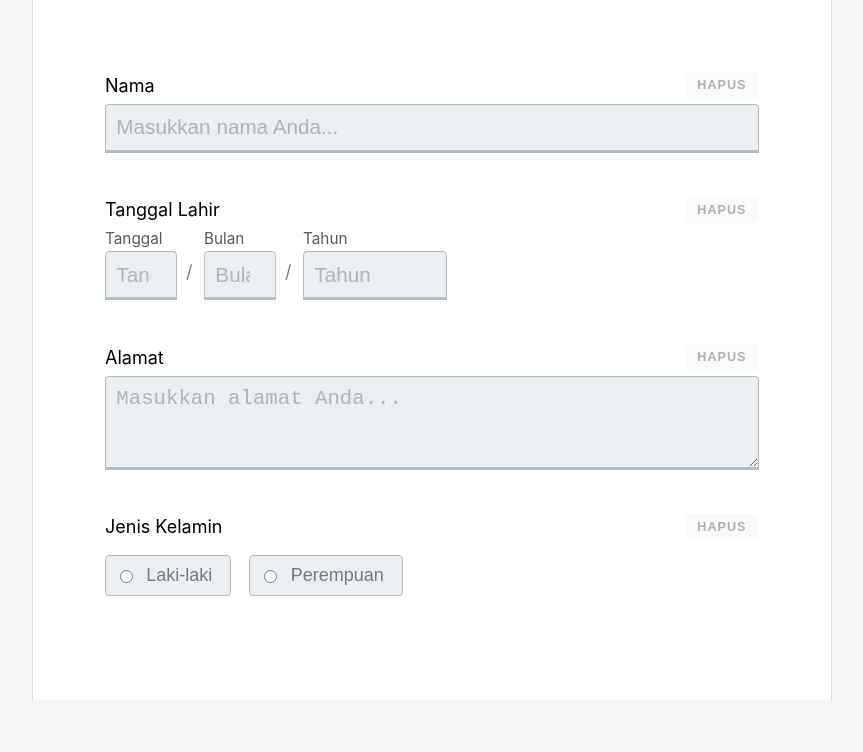
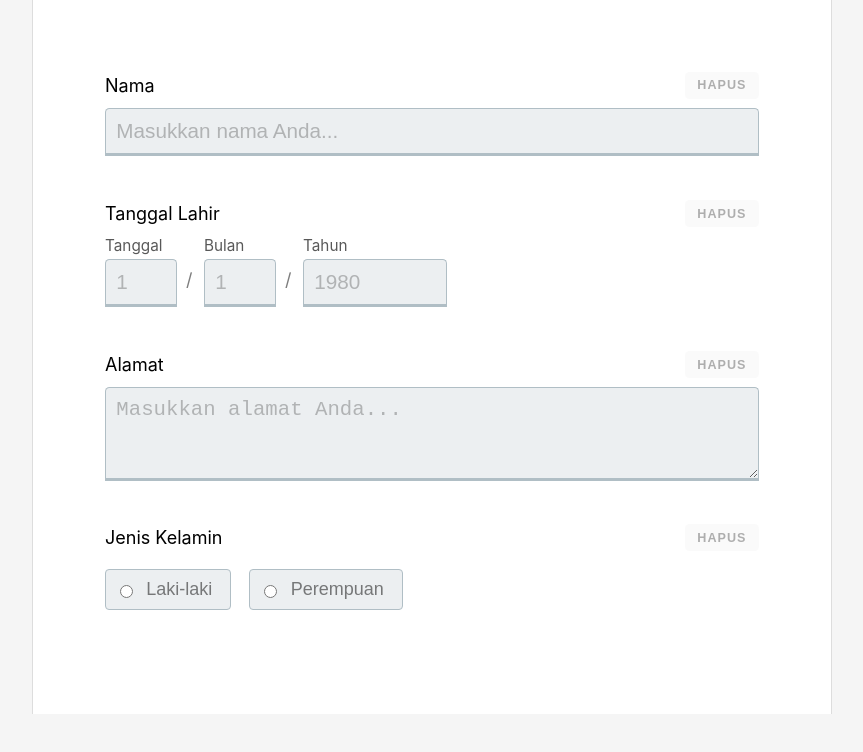
Before and after one commit to adrianpdm/JFE_ITDEV, a Vue app: page / in a window 1280 px wide. Shown: the top 752 px of the page, without its empty margins (208-1071 px from the left). Built offline with nearby package versions, Linux system fonts and the light colour scheme.

Commit message:
set placeholders for date

```diff
--- a/src/App.vue
+++ b/src/App.vue
@@ -9,7 +9,7 @@
     <br>
     <XDateInput name="tanggal_lahir"
                 label="Tanggal Lahir"
-                :placeholders="{date: 'Tanggal', month: 'Bulan', year: 'Tahun'}"
+                :placeholders="{date: '1', month: '1', year: '1980'}"
                 :date.sync="birthDate.date"
                 :month.sync="birthDate.month"
                 :year.sync="birthDate.year" />
@@ -107,7 +107,7 @@ button {
   display: flex;
   justify-content: space-between;
   align-items: center;
-  margin-bottom: 0.3em;
+  margin-bottom: 0.5em;
 }
 
 .x-base__label {
@@ -201,4 +201,23 @@ button {
     padding: 0.5em 0;
   }
 }
+
+
+@keyframes shake {
+  0% {
+    transform: translateX(0);
+  }
+
+  25% {
+    transform: translateX(0.5em);
+  }
+
+  75% {
+    transform: translateX(-0.5em);
+  }
+
+  100% {
+    transform: translateX(0);
+  }
+}
 </style>
```
